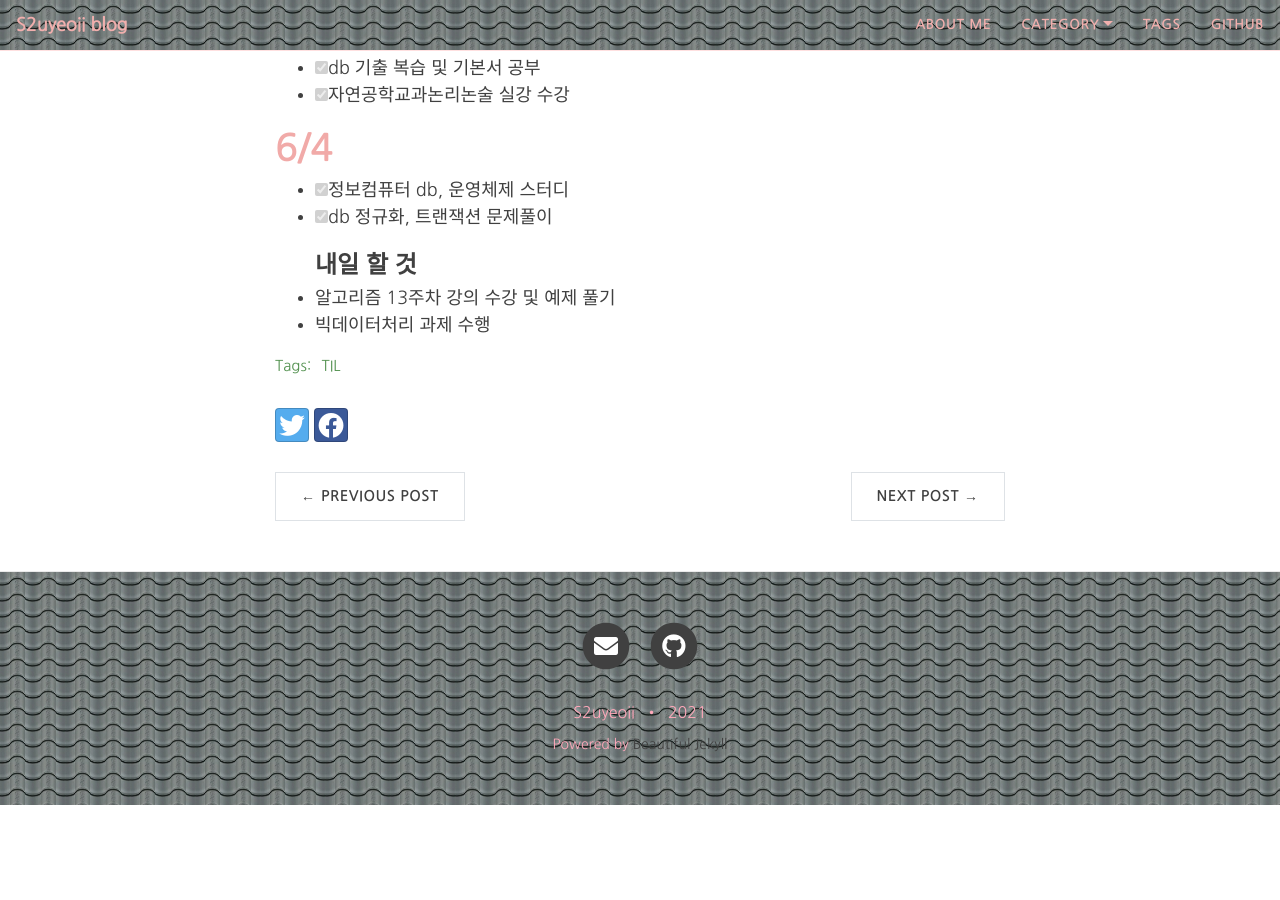
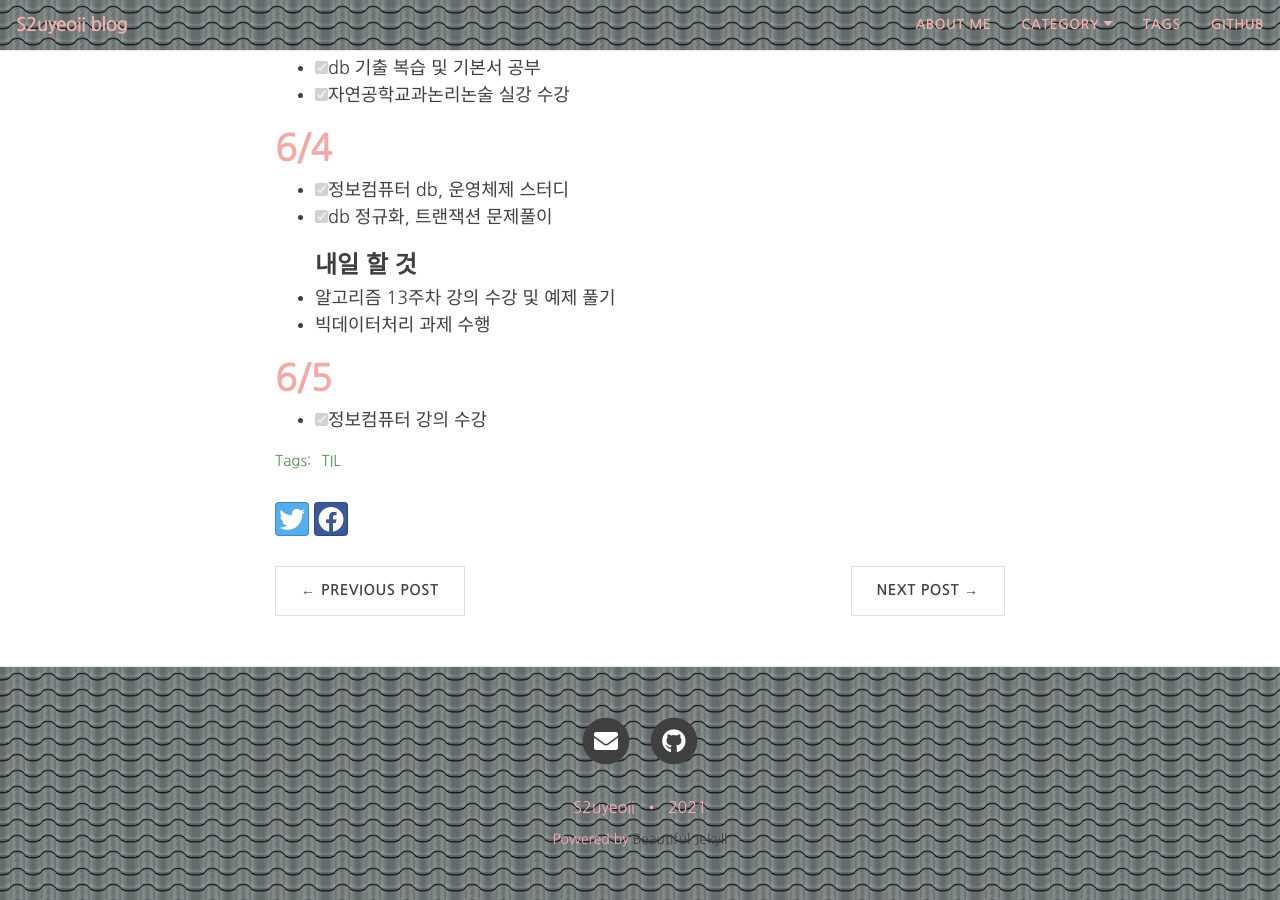
Before and after one commit to yeoneed/yeoneed.github.io, a Jekyll site: the page built from _posts/2021-06-01-6월첫째주-TIL.md, in a window 1280 px wide and 900 px high, scrolled down 918 px. Built offline with Jekyll 4.4.1, drawn with Linux system fonts in a browser that asks for light colours; nearby versions of some CDN libraries; some web fonts are replaced; before the commit the page ends 1723 px from its top, so only the background shows below that.

Commit message:
Update 2021-06-01-6월첫째주-TIL.md

```diff
--- a/_posts/2021-06-01-6월첫째주-TIL.md
+++ b/_posts/2021-06-01-6월첫째주-TIL.md
@@ -44,3 +44,6 @@ category: [TIL]
 ### 내일 할 것
 - 알고리즘 13주차 강의 수강 및 예제 풀기
 - 빅데이터처리 과제 수행
+
+# 6/5
+- [x] 정보컴퓨터 강의 수강
```
